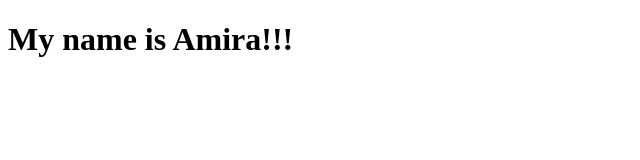
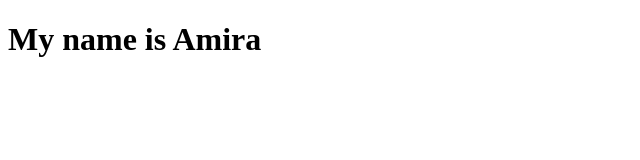
Before and after one commit to Amira-Ahmadu/1st-github-project, a plain HTML site: page index.html in a window 1280 px wide. Shown: the full height of the page, 0-640 px from the left. Drawn offline with Linux system fonts and the light colour scheme.

Commit message:
Remove excalmation marks

```diff
--- a/index.html
+++ b/index.html
@@ -7,6 +7,6 @@
     <title>Document</title>
   </head>
   <body>
-    <h1>My name is Amira!!!</h1>
+    <h1>My name is Amira</h1>
   </body>
 </html>
```
